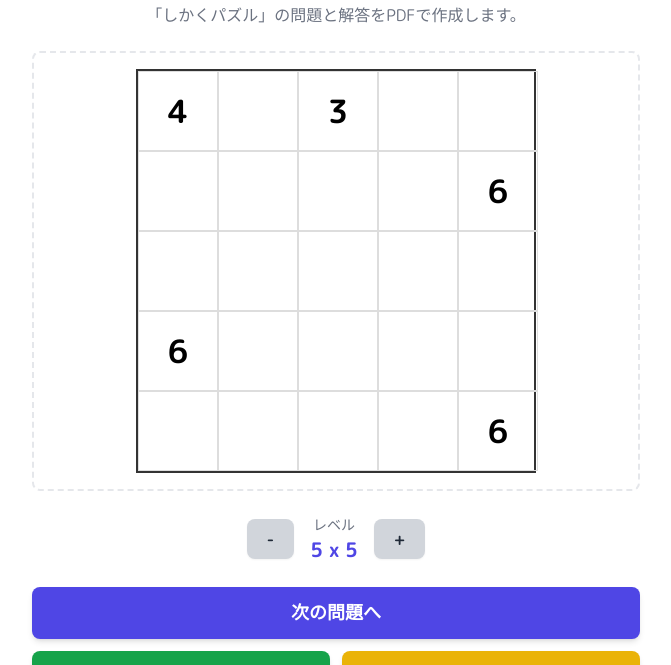
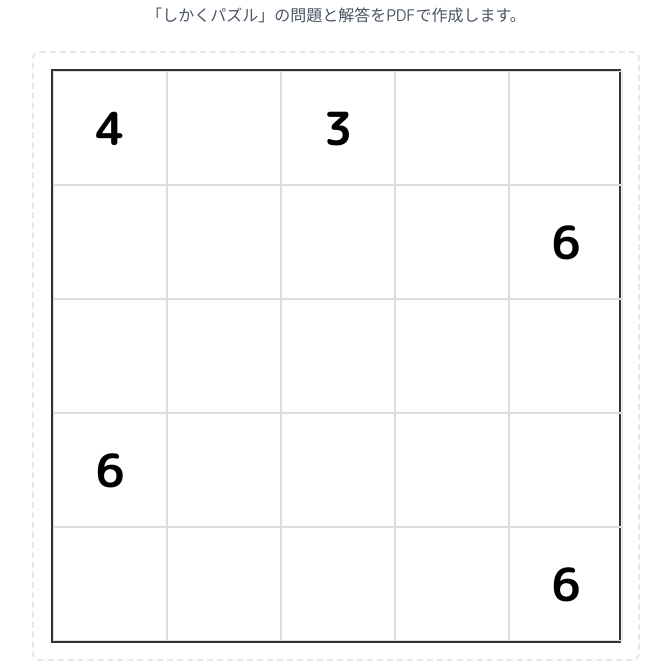
Before and after one commit to dskmd/shikakupazzle, a plain HTML site: page index.html in a window 1280 px wide. Shown: the part 89-754 px from the top of the page, without its empty margins (304-975 px from the left). Drawn offline with nearby package versions, Linux system fonts and the light colour scheme.

Commit message:
Update index.html

```diff
--- a/index.html
+++ b/index.html
@@ -10,6 +10,7 @@
     <style>
         body {
             font-family: 'M PLUS Rounded 1c', sans-serif;
+            background-color: transparent; /* 背景を透過 */
         }
         .preview-grid-container {
             display: grid;
@@ -18,30 +19,21 @@
             position: relative;
         }
         .preview-grid-cell {
-            width: 25px;
-            height: 25px;
             border: 1px solid #ddd;
             display: flex;
             justify-content: center;
             align-items: center;
-            font-size: 0.8rem;
             font-weight: bold;
-        }
-        @media (max-width: 640px) {
-            .preview-grid-cell {
-                width: 22px;
-                height: 22px;
-            }
         }
     </style>
 </head>
-<body class="bg-transparent flex flex-col items-center justify-center min-h-screen p-4">
+<body class="flex flex-col items-center justify-center min-h-screen p-2 sm:p-4">
 
-    <div class="w-full max-w-2xl mx-auto bg-transparent rounded-2xl p-8">
+    <div class="w-full max-w-2xl mx-auto bg-transparent rounded-2xl p-4 sm:p-8">
         <h1 class="text-3xl font-bold text-center text-gray-800 mb-2">しかくパズル</h1>
-        <p class="text-center text-gray-500 mb-6">「しかくパズル」の問題と解答をPDFで作成します。</p>
+        <p class="text-center text-gray-600 mb-6">「しかくパズル」の問題と解答をPDFで作成します。</p>
 
-        <div class="mb-6 p-4 border-2 border-dashed rounded-lg bg-transparent min-h-[300px] flex items-center justify-center">
+        <div id="preview-wrapper" class="mb-6 p-4 border-2 border-dashed rounded-lg bg-transparent min-h-[300px] flex items-center justify-center">
              <div id="puzzle-preview-container">
                 <!-- Grid preview will be generated here -->
             </div>
@@ -150,10 +142,11 @@
             ]
         };
 
+        const previewWrapper = document.getElementById('preview-wrapper');
+        const previewContainer = document.getElementById('puzzle-preview-container');
         const nextPuzzleButton = document.getElementById('next-puzzle-button');
         const downloadQuestionPdfButton = document.getElementById('download-question-pdf-button');
         const downloadAnswerPdfButton = document.getElementById('download-answer-pdf-button');
-        const previewContainer = document.getElementById('puzzle-preview-container');
         const pdfMessage = document.getElementById('pdf-message');
         const levelUpButton = document.getElementById('level-up-button');
         const levelDownButton = document.getElementById('level-down-button');
@@ -189,7 +182,10 @@
             previewContainer.innerHTML = '';
             const gridElement = document.createElement('div');
             const cols = puzzleGrid[0].length;
-            const cellSize = Math.floor(400 / cols);
+
+            // --- Responsive Size Calculation ---
+            const containerWidth = previewWrapper.clientWidth - 32; // Subtract padding
+            const cellSize = Math.floor(containerWidth / cols);
 
             gridElement.className = 'preview-grid-container';
             gridElement.style.gridTemplateColumns = `repeat(${cols}, 1fr)`;
@@ -217,12 +213,9 @@
             const { jsPDF } = window.jspdf;
             const doc = new jsPDF();
 
-            // IMPORTANT: For proper Japanese display in jsPDF, a Japanese font must be embedded.
-            // This uses a standard font, so characters may not render correctly in the PDF.
             doc.setFont('helvetica', 'normal');
 
             const title = isAnswer ? 'しかくパズル - 解答' : 'しかくパズル';
-            // Using English as a fallback for the PDF title to prevent garbled characters without font embedding.
             const pdfTitle = isAnswer ? 'Shikaku Puzzle - Answer' : 'Shikaku Puzzle';
             doc.setFontSize(22);
             doc.text(pdfTitle, 105, 20, { align: 'center' });
@@ -290,6 +283,13 @@
         updateLevelDisplay();
         generateNewPuzzle();
 
+        // Redraw on window resize
+        window.addEventListener('resize', () => {
+            if(currentPuzzle){
+                displayPreview(currentPuzzle.getQuestionGrid());
+            }
+        });
+
     </script>
 </body>
 </html>
```
